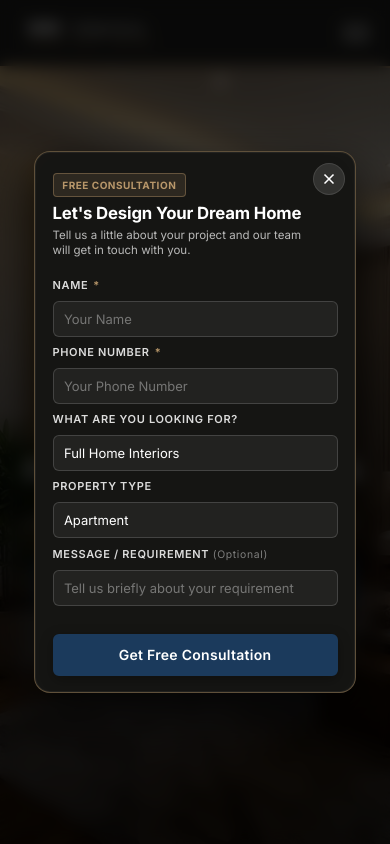
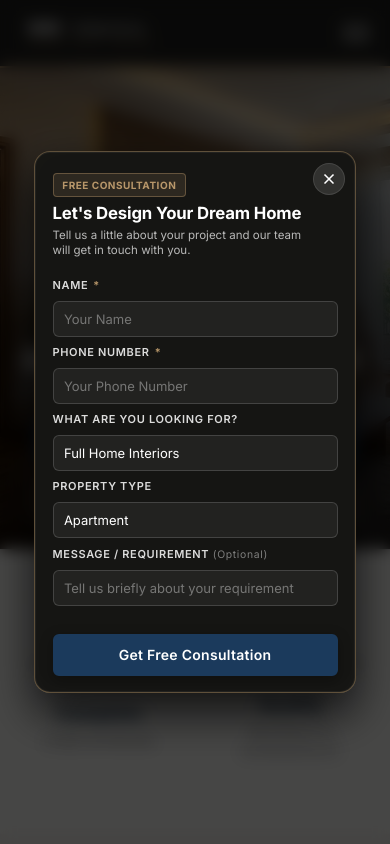
Before and after one commit to ChanduInjumalla/mm-interiors-website, a React (Vite) app: page / in a window 390 px wide. Shown: the top 844 px of the page. Built offline with nearby package versions, Linux system fonts and the light colour scheme.

Commit message:
feat: reduce mobile hero to 65vh — industry standard peek pattern (HomeLane/Livspace style)

```diff
--- a/src/styles/mobile-responsive.css
+++ b/src/styles/mobile-responsive.css
@@ -202,12 +202,15 @@
   }
 
   /* ========================
-     HERO SECTION — Full-screen mobile hero
-     Image fills screen, text positioned comfortably lower
+     HERO SECTION — 65% viewport hero (industry standard)
+     Shows a peek of the next section below, inviting scroll.
+     Matches HomeLane / Livspace mobile pattern.
      ======================== */
   .hero {
-    height: 100svh !important;
-    min-height: 520px !important;
+    height: 65svh !important;
+    height: 65vh !important;
+    min-height: 380px !important;
+    max-height: 550px !important;
   }
 
   .hero__bg {
@@ -226,40 +229,42 @@
     background:
       linear-gradient(
         to top,
-        rgba(0, 0, 0, 0.78) 0%,
-        rgba(0, 0, 0, 0.5) 45%,
-        rgba(0, 0, 0, 0.15) 80%,
-        rgba(0, 0, 0, 0.35) 100%
+        rgba(0, 0, 0, 0.82) 0%,
+        rgba(0, 0, 0, 0.55) 40%,
+        rgba(0, 0, 0, 0.12) 75%,
+        rgba(0, 0, 0, 0.3) 100%
       ) !important;
   }
 
   .hero__content {
     position: absolute !important;
-    bottom: auto !important;
-    top: 61% !important;
+    bottom: 0 !important;
+    top: auto !important;
     left: 0 !important;
     right: 0 !important;
-    transform: translateY(-38%) !important;
+    transform: none !important;
     text-align: center !important;
-    padding: 0 1.25rem !important;
+    padding: 0 1.25rem 1.75rem !important;
     display: flex !important;
     flex-direction: column !important;
     align-items: center !important;
-    justify-content: center !important;
+    justify-content: flex-end !important;
   }
 
   .hero__title {
-    font-size: clamp(1.75rem, 7vw, 2.5rem) !important;
+    font-size: clamp(1.6rem, 6.5vw, 2.25rem) !important;
     max-width: 100% !important;
     line-height: 1.15 !important;
     text-align: center !important;
+    margin-bottom: 0.5rem !important;
   }
 
   .hero__description {
-    font-size: 0.9375rem !important;
+    font-size: 0.875rem !important;
     max-width: 100% !important;
-    margin-bottom: var(--space-lg) !important;
+    margin-bottom: 0.75rem !important;
     text-align: center !important;
+    line-height: 1.45 !important;
   }
 
   .hero__actions {
@@ -980,9 +985,10 @@
   }
 
   .hero__content {
-    top: 61% !important;
-    transform: translateY(-38%) !important;
-    padding: 0 1rem !important;
+    bottom: 0 !important;
+    top: auto !important;
+    transform: none !important;
+    padding: 0 1rem 1.5rem !important;
   }
 
   .section {
```
